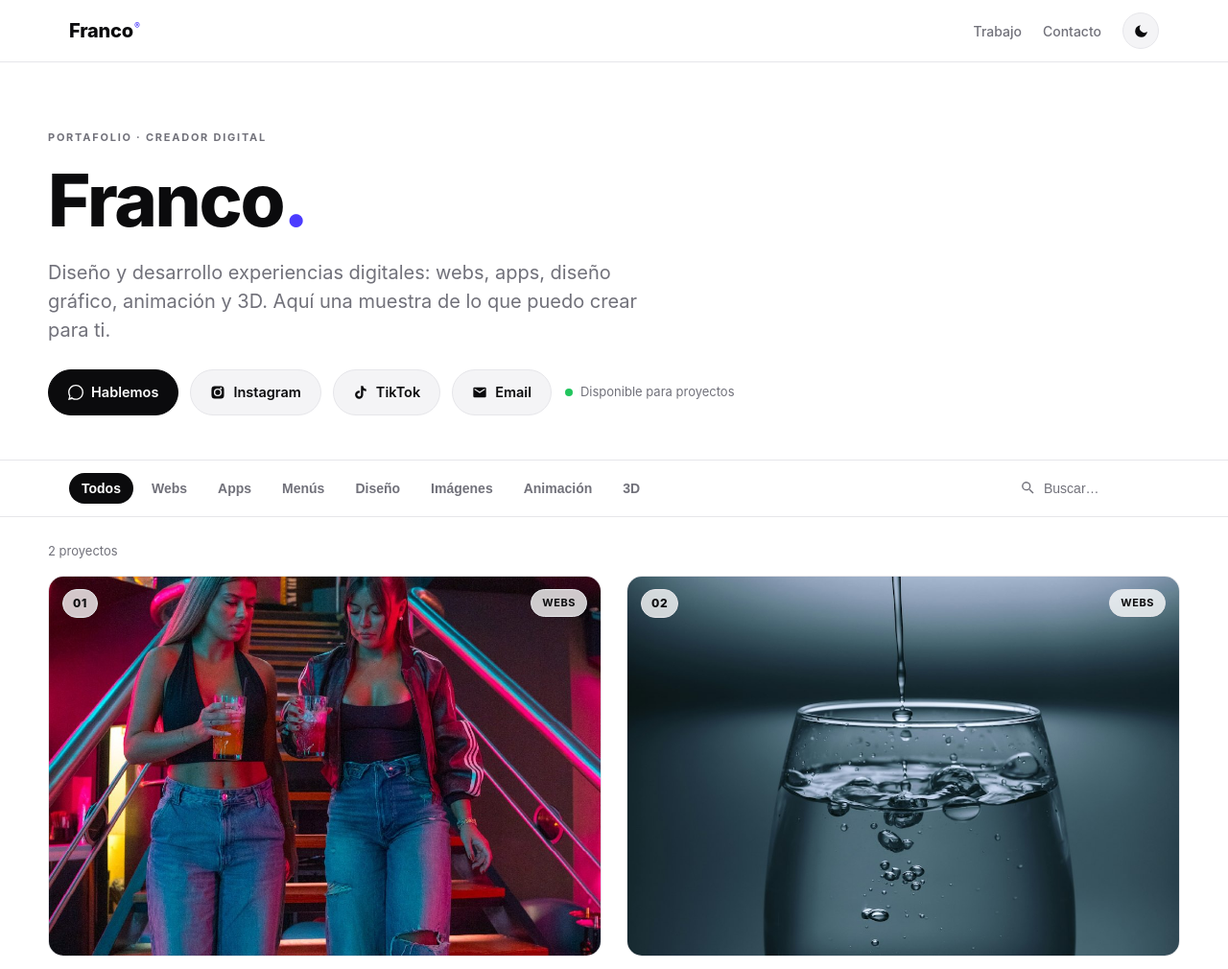
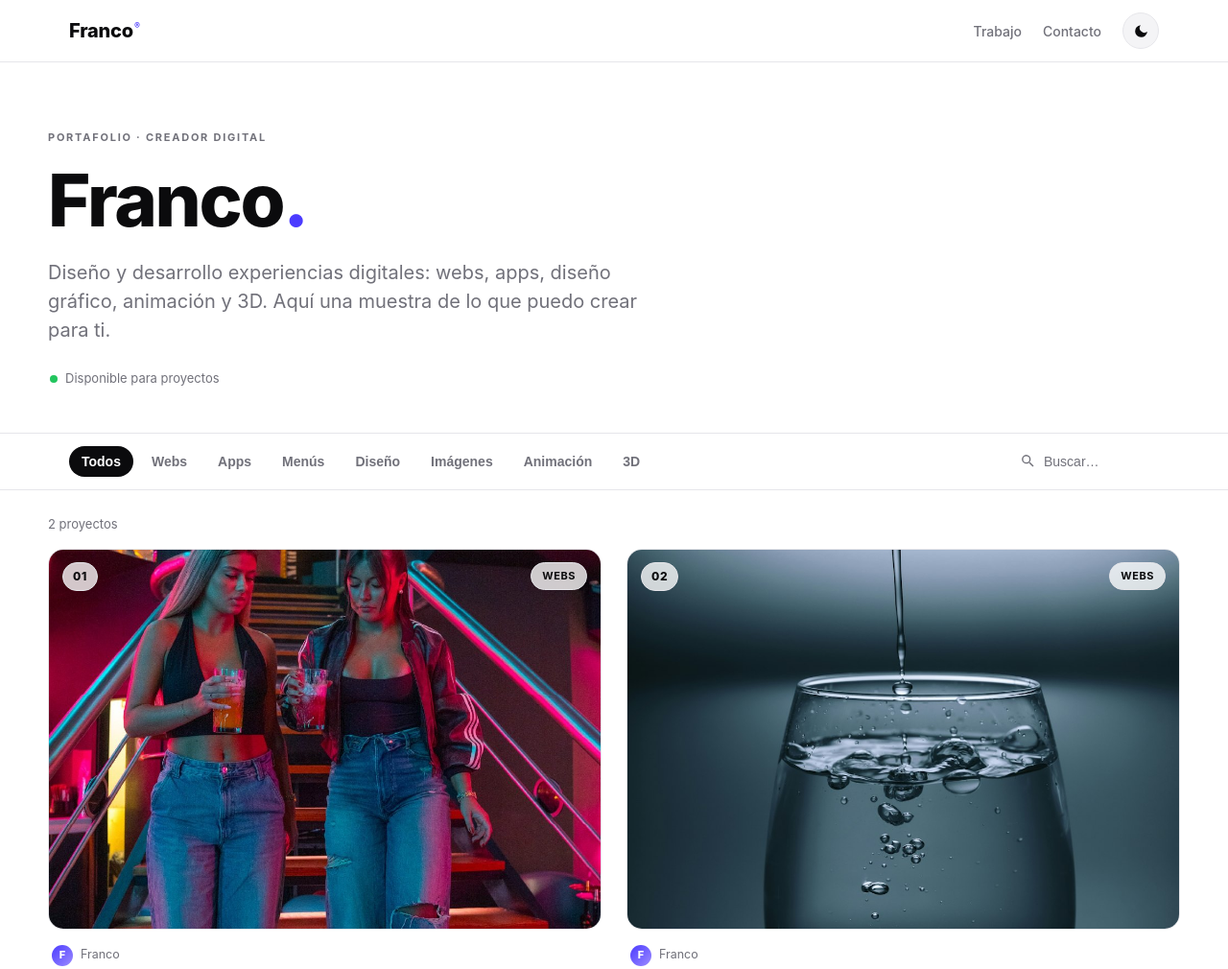
Before and after one commit to francobrito2010-png/francobrito2010-png.github.io, a plain HTML site: page index.html in a window 1280 px wide. Shown: the top 1010 px of the page at 96% size. Drawn offline with Linux system fonts and the light colour scheme.

Commit message:
Quita enlaces de ejemplo (redes) y desactiva URL provisional de B'Live
Co-Authored-By: Claude Opus 4.8 <noreply@anthropic.com>

```diff
--- a/index.html
+++ b/index.html
@@ -244,10 +244,11 @@ const MARCA = {
   eyebrow: "Portafolio · Creador digital",
   lede: "Diseño y desarrollo experiencias digitales: webs, apps, diseño gráfico, animación y 3D. Aquí una muestra de lo que puedo crear para ti.",
   redes: {
-    whatsapp: "https://wa.me/34600000000",     // tu número (internacional, sin +)
-    instagram: "https://instagram.com/tu_usuario",
-    tiktok: "https://tiktok.com/@tu_usuario",
-    email: "mailto:tucorreo@gmail.com"
+    // Vacío = el botón no aparece. Rellena SOLO con tus cuentas reales.
+    whatsapp: "",     // ej. "https://wa.me/34612345678"  (tu número, sin el +)
+    instagram: "",    // ej. "https://instagram.com/tucuenta"
+    tiktok: "",       // ej. "https://tiktok.com/@tucuenta"
+    email: ""         // ej. "mailto:tucorreo@gmail.com"
   }
 };
 
@@ -279,9 +280,9 @@ const PROYECTOS = [
     anio: "2026",
     emoji: "🍸",
     imagen: "img/blive.jpg",
-    tipo: "link",
-    url: "https://bliveloungebar.com",
-    boton: "Visitar sitio"
+    tipo: "imagen",
+    url: "",                 // ← PENDIENTE: pega aquí la URL real del sitio NUEVO y cambia tipo a "link"
+    boton: "Ver imagen"
   },
 
   {
```
